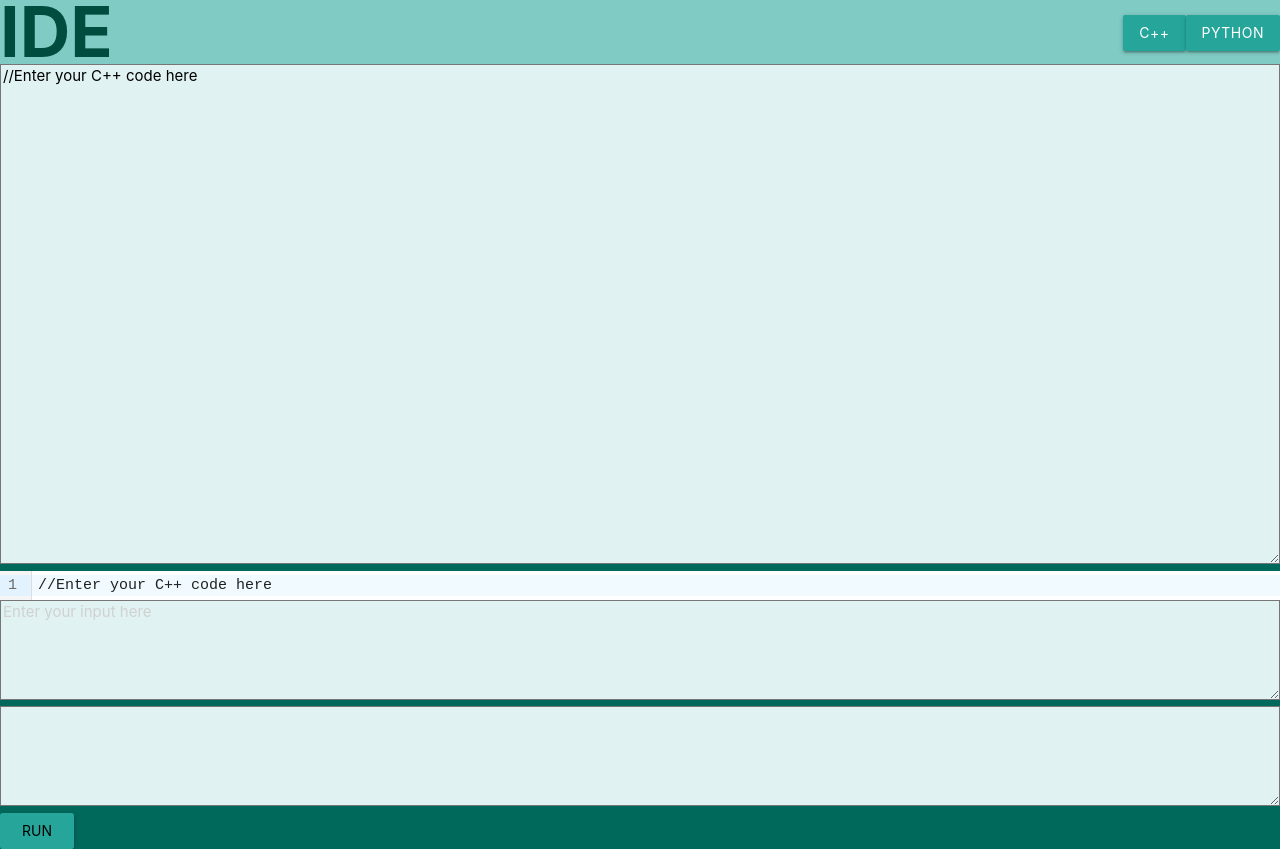
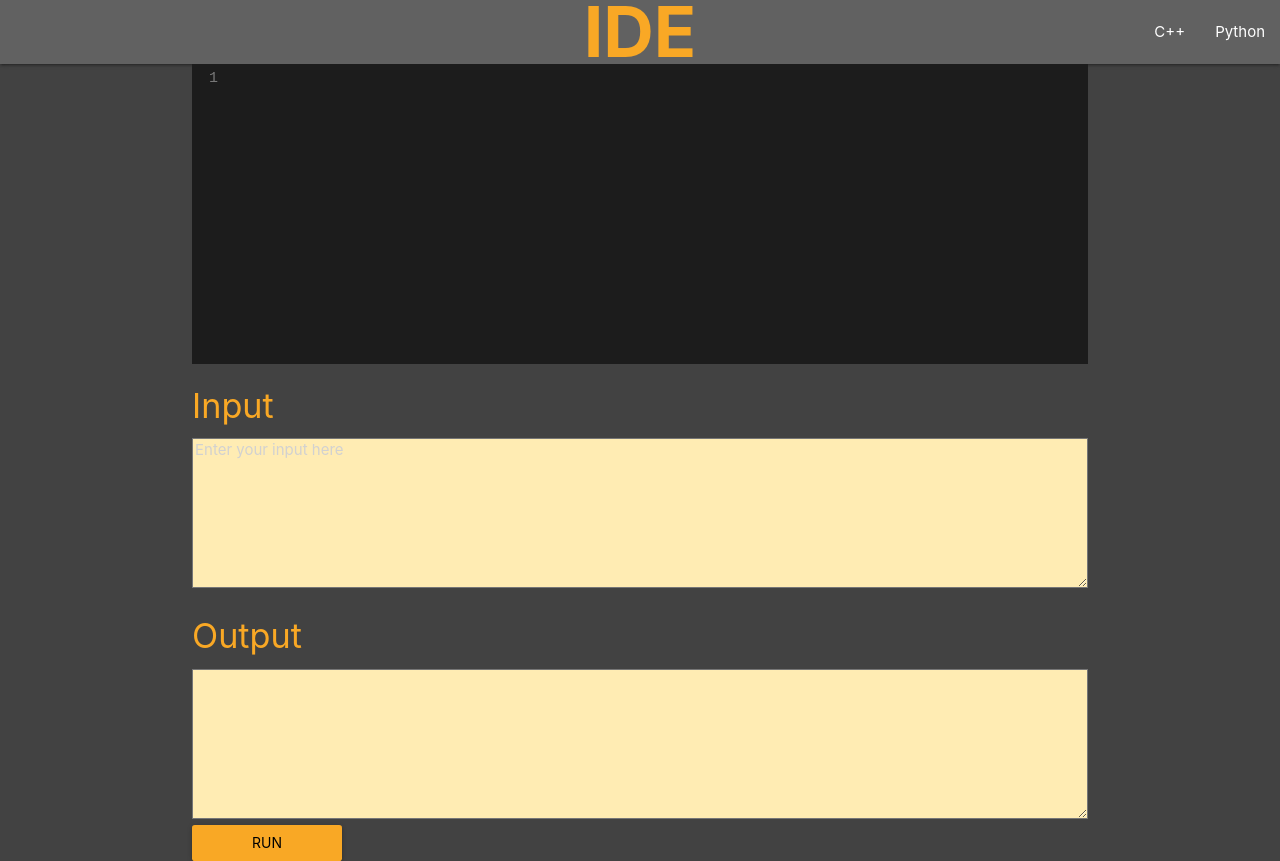
Before and after one commit to ritviknagpal48/online_ide, a React (Create React App) app: page / in a window 1280 px wide. Built offline with nearby package versions, Linux system fonts and the light colour scheme.

Commit message:
IDE created
Signed-off-by: Ritvik Nagpal <ritviknagpal48@gmail.com>

```diff
--- a/package.json
+++ b/package.json
@@ -2,6 +2,10 @@
   "name": "my-app",
   "version": "0.1.0",
   "private": true,
+  "engines": {
+    "node": "12.3.1",
+    "npm": "6.9.0"
+  },
   "dependencies": {
     "@uiw/react-codemirror": "^1.0.19",
     "axios": "^0.19.0",
--- a/src/App.js
+++ b/src/App.js
@@ -1,3 +1,28 @@
+// import React, { Fragment, useState } from 'react';
+// import { BrowserRouter as Router, Switch, Route } from 'react-router-dom';
+// import PropTypes from 'prop-types';
+// import Navbar from './components/Navbar';
+// import Textbox from './components/Textbox';
+// import axios from 'axios';
+
+// const App = () => {
+//   return (
+//     <Router>
+//       <div className='App #00695c teal darken-3'>
+//         <Navbar />
+
+//         <div className='container'>
+//           <Switch>
+//             <Route exact path='/' />
+//           </Switch>
+//         </div>
+//         <Textbox lang='c++' />
+//       </div>
+//     </Router>
+//   );
+// };
+
+// export default App;
 import React, { Fragment, useState } from 'react';
 import { BrowserRouter as Router, Switch, Route } from 'react-router-dom';
 import PropTypes from 'prop-types';
@@ -8,15 +33,22 @@ import axios from 'axios';
 const App = () => {
   return (
     <Router>
-      <div className='App #00695c teal darken-3'>
+      <div className='#424242 grey darken-3'>
         <Navbar />
 
         <div className='container'>
           <Switch>
-            <Route exact path='/' />
+            <Route exact path='/'>
+              <Textbox lang='c++' lang_id='12' />
+            </Route>
+            <Route exact path='/c++'>
+              <Textbox lang='c++' lang_id='12' />
+            </Route>
+            <Route exact path='/python'>
+              <Textbox lang='python' lang_id='34' />
+            </Route>
           </Switch>
         </div>
-        <Textbox />
       </div>
     </Router>
   );
--- a/src/components/Navbar.js
+++ b/src/components/Navbar.js
@@ -4,26 +4,22 @@ import PropTypes from 'prop-types';
 const Navbar = ({}) => {
   return (
     <div>
-      <nav>
-        <div className='nav-wrapper #80cbc4 teal lighten-3'>
-          <a href='/' className='brand-logo'>
+      <nav className='#616161 grey darken-2'>
+        <div className='nav-wrapper'>
+          <a href='/' className='brand-logo center'>
             <b
-              className='#004d40 teal-text text-darken-4'
+              className='#f9a825 yellow-text text-darken-3'
               style={{ fontSize: '70px' }}
             >
               IDE
             </b>
           </a>
-          <ul className='right hide-on-med-and-down'>
+          <ul id='nav-mobile' class='right hide-on-med-and-down'>
             <li>
-              <button type='submit' className='btn waves-effect waves-light'>
-                C++
-              </button>
+              <a href='/c++'>C++</a>
             </li>
             <li>
-              <button type='submit' className='btn waves-effect waves-light'>
-                Python
-              </button>
+              <a href='/python'>Python</a>
             </li>
           </ul>
         </div>
--- a/src/components/Textbox.js
+++ b/src/components/Textbox.js
@@ -1,19 +1,22 @@
 import React, { useState } from 'react';
 import PropTypes from 'prop-types';
 import axios from 'axios';
-import CodeMirror from '@uiw/react-codemirror';
-import 'codemirror/addon/display/autorefresh';
-import 'codemirror/addon/comment/comment';
-import 'codemirror/addon/edit/matchbrackets';
-import 'codemirror/keymap/sublime';
-import 'codemirror/theme/dracula.css';
+// import CodeMirror from '@uiw/react-codemirror';
+import { UnControlled as CodeMirror } from 'react-codemirror2';
+import 'codemirror/lib/codemirror.css';
+import 'codemirror/theme/yonce.css';
 
-const Textbox = () => {
-  const [language, setLanguage] = useState('C++');
-  const [code, setCode] = useState('//Enter your C++ code here');
+import 'codemirror/mode/clojure/clojure.js';
+
+// import 'codemirror/theme/dracula.css';
+
+const Textbox = ({ lang, lang_id }) => {
+  const [language, setLanguage] = useState(lang);
+  const [code, setCode] = useState('');
   const [token, setToken] = useState(null);
   const [output, setOutput] = useState('');
   const [input, setInput] = useState('');
+  const [id, setId] = useState(parseInt(lang_id));
   const onChange1 = e => {
     setCode(e.target.value);
   };
@@ -25,24 +28,34 @@ const Textbox = () => {
   const getOutput = e => {
     e.preventDefault();
 
-    // console.log('Hello, Ritvik this side');
     axios
       .post(`https://api.judge0.com/submissions`, {
         source_code: code,
-        language_id: 12,
+        language_id: id,
         stdin: input
       })
       .then(f => {
-        // console.log(f.data.token);
+        console.log(f);
         setToken(f.data.token);
-      })
-      .catch(error => {
-        console.log(error);
-      });
-    axios
-      .get(`https://api.judge0.com/submissions/${token}`)
-      .then(g => {
-        setOutput(g.data.stdout);
+        axios
+          .get(`https://api.judge0.com/submissions/${token}`)
+          .then(g => {
+            console.log(g);
+            if (g.data.stdout != null) {
+              setOutput(g.data.stdout);
+            } else {
+              setOutput(
+                g.data.message +
+                  '\n' +
+                  g.data.status.description +
+                  '\n' +
+                  g.data.stderr
+              );
+            }
+          })
+          .catch(error => {
+            console.log(error);
+          });
       })
       .catch(error => {
         console.log(error);
@@ -52,62 +65,66 @@ const Textbox = () => {
   return (
     <div>
       <form onSubmit={getOutput} className='form'>
-        <textarea
+        {/* <textarea
+          id='id1'
           rows='4'
-          id='codemirror_input'
           cols='20'
-          className='#e0f2f1 teal lighten-5'
+          className='#ffe082 amber lighten-4'
           style={{ height: '500px' }}
           value={code}
           onChange={onChange1}
-        />
+        /> */}
         <CodeMirror
-          name='comment'
           value={code}
+          style={{ height: '1000px' }}
           options={{
-            theme: 'dracula',
-            keyMap: 'sublime',
             mode: 'clojure',
-            lineNumbers: true,
-            rtlMoveVisually: true,
-            readOnly: true
+            theme: 'yonce',
+            lineNumbers: true
+          }}
+          onChange={(editor, data, value) => {
+            setCode(value);
+            // console.log({ value });
           }}
         />
-
+        <h4 className='#f9a825 yellow-text text-darken-3'>Input</h4>
         <textarea
           rows='4'
           cols='20'
           name='comment'
           form='usrform'
           placeholder='Enter your input here'
-          className='#e0f2f1 teal lighten-5'
-          style={{ height: '100px' }}
+          className='#ffe082 amber lighten-4 #3e2723 brown-text text-darken-1'
+          style={{ height: '150px' }}
           value={input}
           onChange={onChange2}
         />
-
         {/* <input
               value={output}
               style={{ overflow: 'scroll', height: '200px' }}
             /> */}
+        <h4 className='#f9a825 yellow-text text-darken-3'>Output</h4>
         <textarea
           rows='4'
           cols='20'
           name='comment'
           form='usrform'
-          className='#e0f2f1 teal lighten-5'
-          style={{ height: '100px' }}
+          className='#ffe082 amber lighten-4 #3e2723 brown-text text-darken-1'
+          style={{ height: '150px', fontWeight: 'bold' }}
           value={output}
         />
-
         <input
           type='submit'
           value='Run'
-          className='btn waves-effect waves-light'
+          style={{ width: '150px' }}
+          className=' btn waves-effect #f9a825 yellow darken-3'
         />
       </form>
     </div>
   );
 };
-
+Textbox.propTypes = {
+  lang: PropTypes.string.isRequired,
+  lang_id: PropTypes.number.isRequired
+};
 export default Textbox;
```
Also changed, not shown: 1 other file (tests, documents, lock files or other folders).
